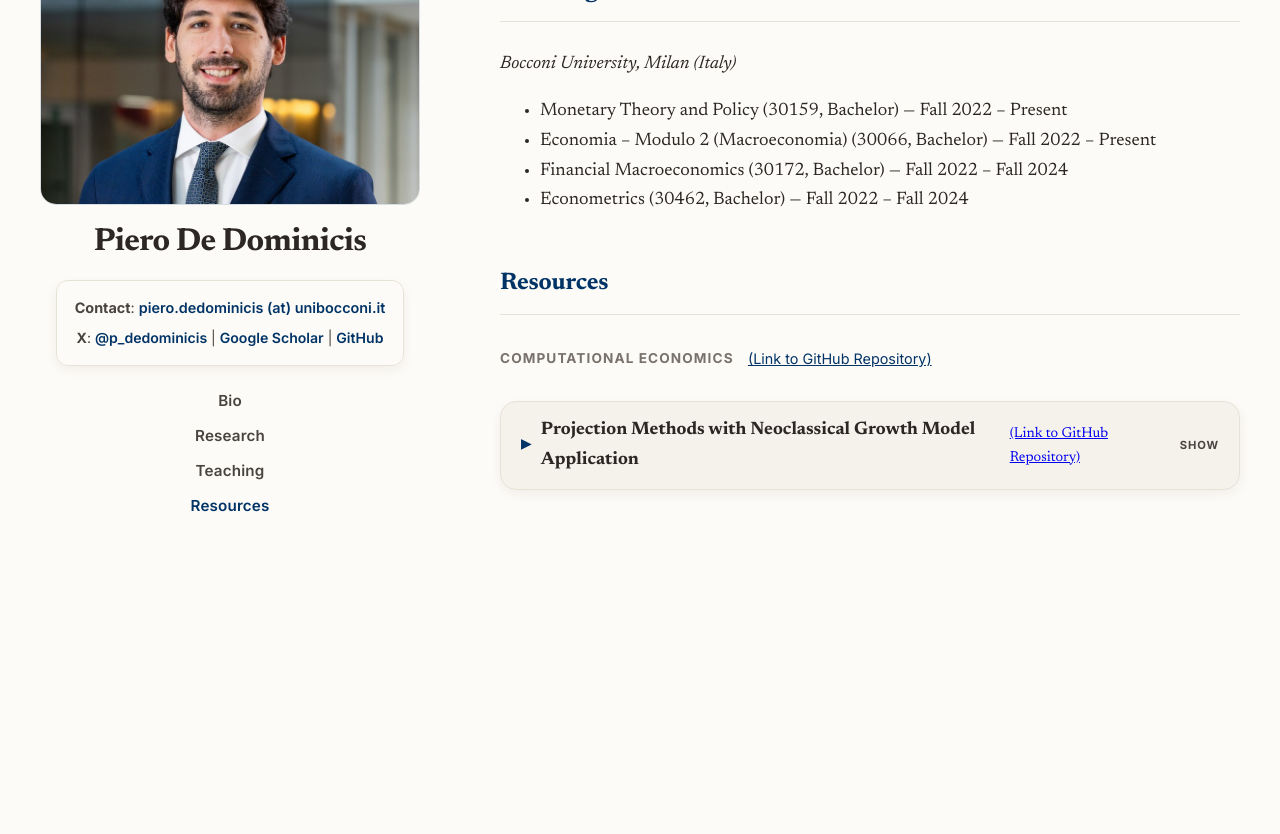
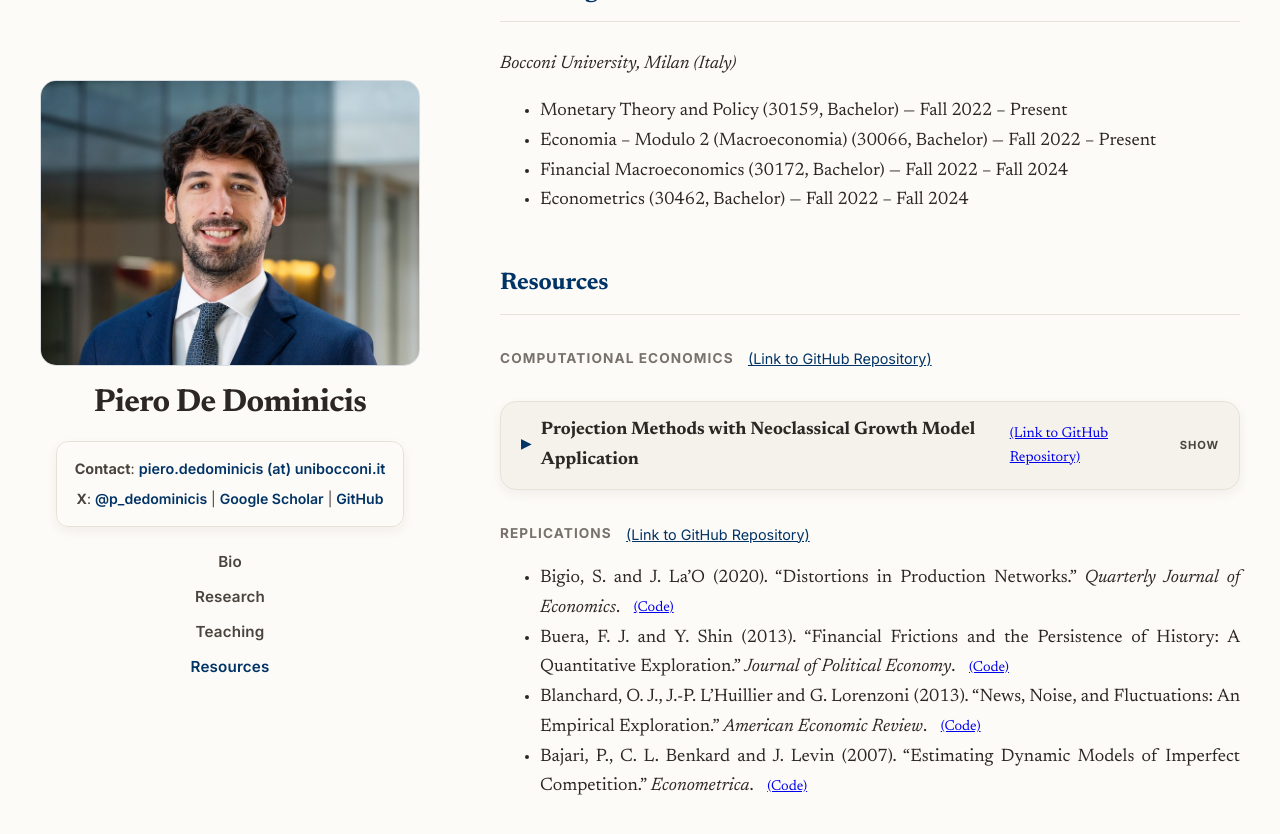
Before and after one commit to peppecon/peppecon.github.io, a Jekyll site: the page built from _pages/about.md, in a window 1280 px wide and 900 px high, scrolled down 1402 px. Shown: the top 834 px of the window. Built offline with Jekyll 4.4.1, drawn with Linux system fonts in a browser that asks for light colours; before the commit the page ends 2002 px from its top, so only the background shows below that.

Commit message:
Add Replications list to Resources
Co-Authored-By: Claude Opus 5.5 <noreply@anthropic.com>

```diff
--- a/_pages/about.md
+++ b/_pages/about.md
@@ -157,3 +157,10 @@ Calibrated to standard quarterly values ($\beta = 0.99$, $\alpha = 0.33$, $\delt
 
 </div>
 </div>
+
+### Replications <a href="https://github.com/peppecon/Replications" target="_blank" class="link-secondary">(Link to GitHub Repository)</a>
+
+* Bigio, S. and J. La'O (2020). "Distortions in Production Networks." *Quarterly Journal of Economics*. <a href="https://github.com/peppecon/Replications/tree/main/BigioLaO_QJE2020" target="_blank" class="link-secondary">(Code)</a>
+* Buera, F. J. and Y. Shin (2013). "Financial Frictions and the Persistence of History: A Quantitative Exploration." *Journal of Political Economy*. <a href="https://github.com/peppecon/Replications/tree/main/BueraShin_JPE2013" target="_blank" class="link-secondary">(Code)</a>
+* Blanchard, O. J., J.-P. L'Huillier and G. Lorenzoni (2013). "News, Noise, and Fluctuations: An Empirical Exploration." *American Economic Review*. <a href="https://github.com/peppecon/Replications/tree/main/BlanchardLHuillerLorenzoni_AER2013" target="_blank" class="link-secondary">(Code)</a>
+* Bajari, P., C. L. Benkard and J. Levin (2007). "Estimating Dynamic Models of Imperfect Competition." *Econometrica*. <a href="https://github.com/peppecon/Replications/tree/main/BajariBenkardLevin_ECTA2007" target="_blank" class="link-secondary">(Code)</a>
```
